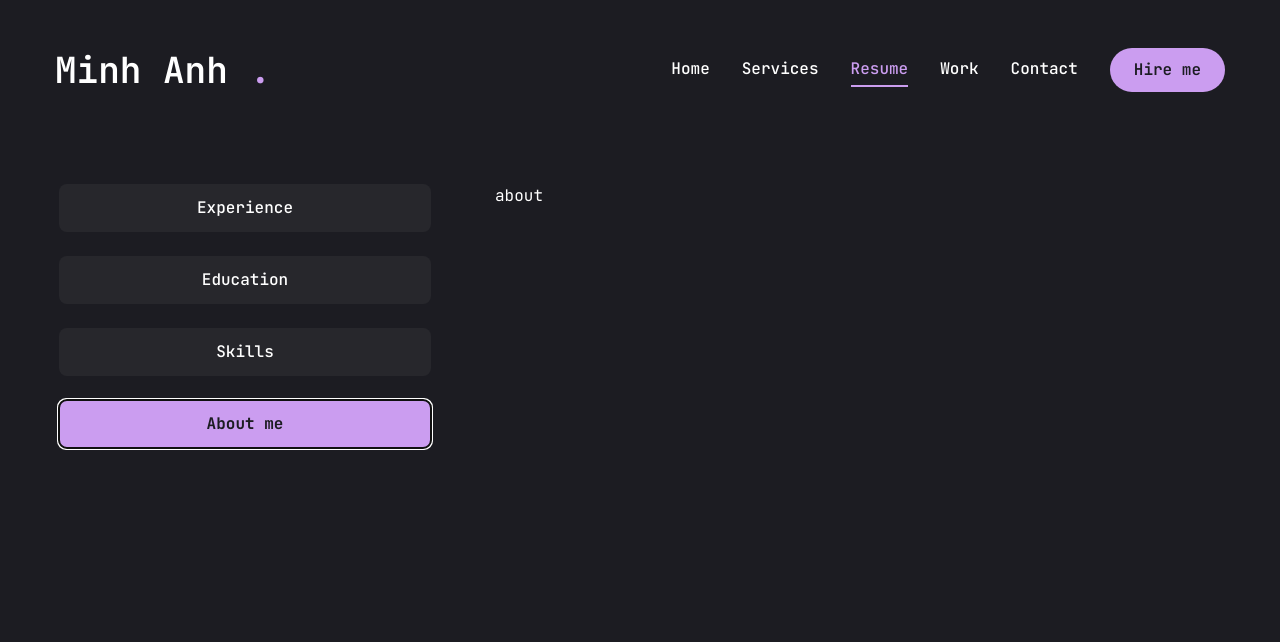
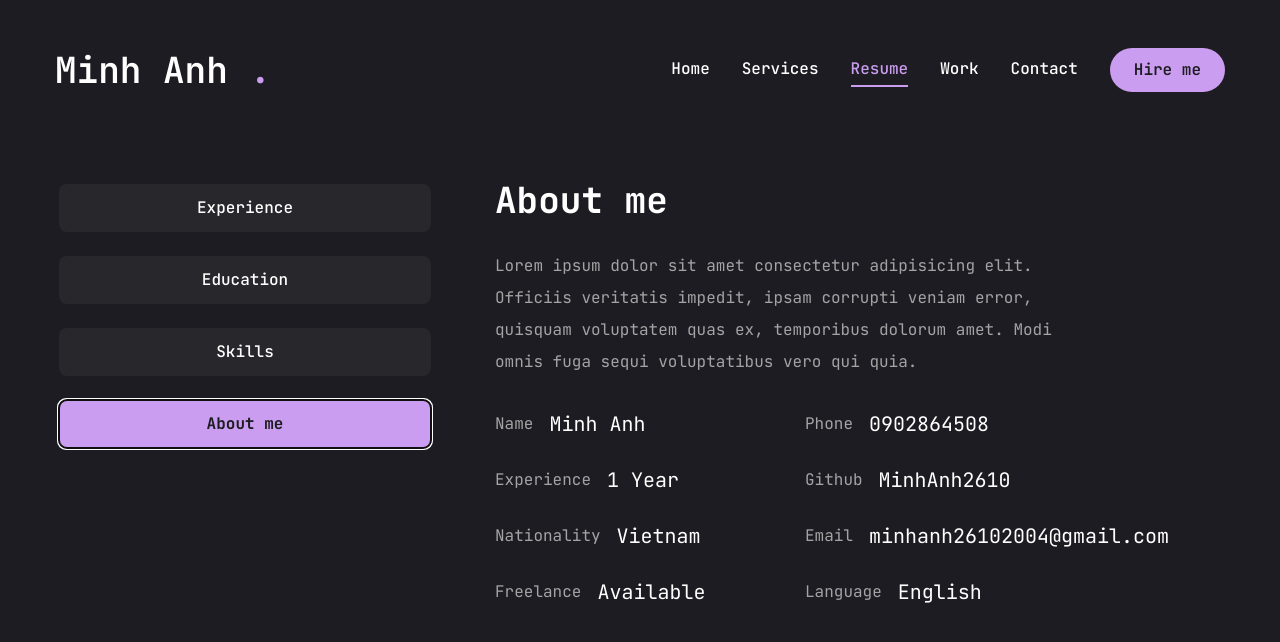
Before and after one commit to MinhAnh2610/minhanh-portfolio, a Next.js app: page /resume in a window 1280 px wide. Both pictures are taken after a click on the tab "About me". Shown: the top 642 px of the page. Built offline with nearby package versions, Linux system fonts and the light colour scheme.

Commit message:
Resume, About me

```diff
--- a/app/resume/page.tsx
+++ b/app/resume/page.tsx
@@ -22,8 +22,12 @@
       fieldValue: "Minh Anh",
     },
     {
+      fieldName: "Phone",
+      fieldValue: "0902864508",
+    },
+    {
       fieldName: "Experience",
-      fieldValue: "1",
+      fieldValue: "1 Year",
     },
     {
       fieldName: "Github",
@@ -270,8 +274,29 @@
             </TabsContent>
 
             {/* about */}
-            <TabsContent value="about" className="w-full">
-              about
+            <TabsContent
+              value="about"
+              className="w-full text-center xl:text-left"
+            >
+              <div className="flex flex-col gap-[30px]">
+                <h3 className="text-4xl font-bold">{about.title}</h3>
+                <p className="max-w-[600px] text-white/60 mx-auto xl:mx-0">
+                  {about.description}
+                </p>
+                <ul className="grid grid-cols-1 xl:grid-cols-2 gap-y-6 max-w-[620px] mx-auto xl:mx-0">
+                  {about.info.map((item, index) => {
+                    return (
+                      <li
+                        key={index}
+                        className="flex items-center justify-center xl:justify-start gap-4"
+                      >
+                        <span className="text-white/60">{item.fieldName}</span>
+                        <span className="text-xl">{item.fieldValue}</span>
+                      </li>
+                    );
+                  })}
+                </ul>
+              </div>
             </TabsContent>
           </div>
         </Tabs>
```
